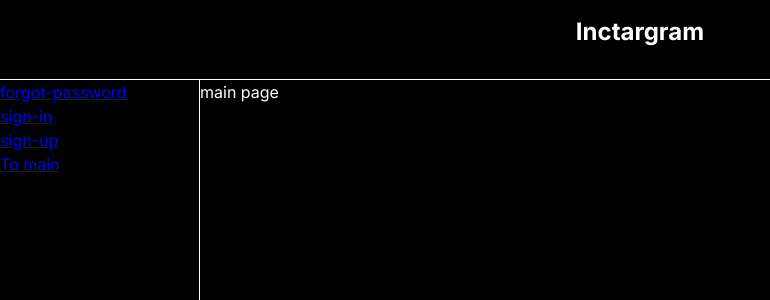
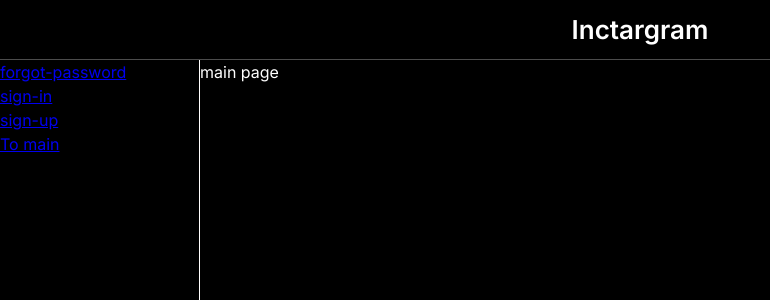
Before and after one commit to sonyhero/project-inctagram, a Next.js app: page / in a window 1280 px wide. Shown: the top 300 px of the page, without its empty margins (0-770 px from the left). Built offline with nearby package versions, Linux system fonts and the light colour scheme.

Commit message:
feat: header component

```diff
--- a/src/components/layout/layout.module.scss
+++ b/src/components/layout/layout.module.scss
@@ -1,10 +1,3 @@
-.header {
-  display: flex;
-  justify-content: center;
-  height: 80px;
-  border-bottom: 1px solid #fffefe;
-}
-
 .container {
   display: flex;
   height: 100vh;
--- a/src/components/layout/layout.tsx
+++ b/src/components/layout/layout.tsx
@@ -6,14 +6,13 @@ import s from './layout.module.scss'
 
 import { HeadMeta } from '@/components/head-meta/head-meta'
 import { Navbar } from '@/components/navbar/navbar'
+import { Header } from '@/widgets/header'
 
 export const Layout: NextPage<PropsWithChildren> = ({ children }) => {
   return (
     <>
       <HeadMeta title={'NextJS Inctagram'} />
-      <header className={s.header}>
-        <h2>Inctargram</h2>
-      </header>
+      <Header />
       <div className={s.container}>
         <Navbar />
         <main>{children}</main>
--- /dev/null
+++ b/src/widgets/header/header.module.scss
@@ -0,0 +1,9 @@
+.header {
+  display: flex;
+  align-items: center;
+  justify-content: center;
+
+  height: 3.75rem;
+
+  border-bottom: 1px solid var(--color-dark-100);
+}
--- /dev/null
+++ b/src/widgets/header/header.tsx
@@ -0,0 +1,13 @@
+import React from 'react'
+
+import s from './header.module.scss'
+
+import { Typography } from '@/shared/ui/typography'
+
+export const Header = () => {
+  return (
+    <header className={s.header}>
+      <Typography variant={'large'}>Inctargram</Typography>
+    </header>
+  )
+}
--- a/src/widgets/header/index.ts
+++ b/src/widgets/header/index.ts
@@ -0,0 +1 @@
+export * from './header'
```
